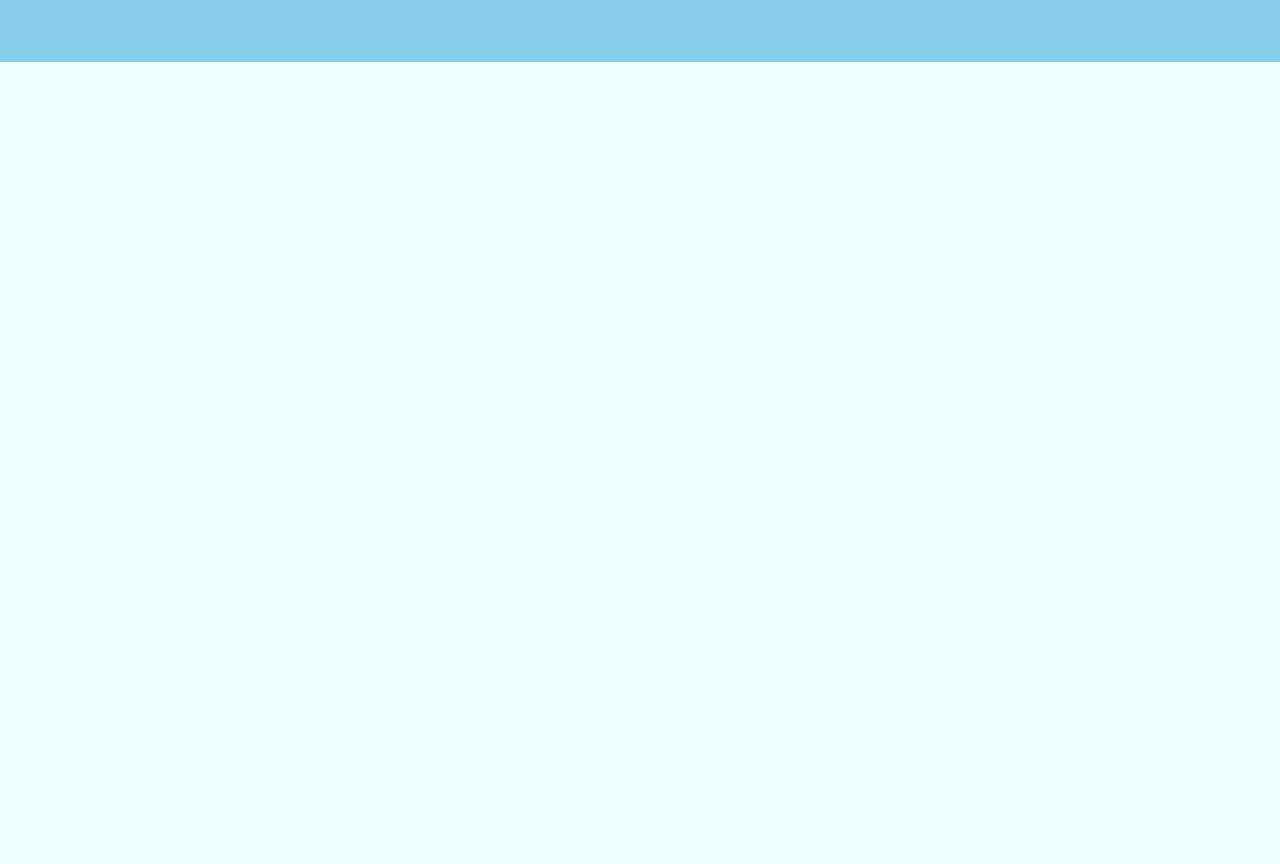
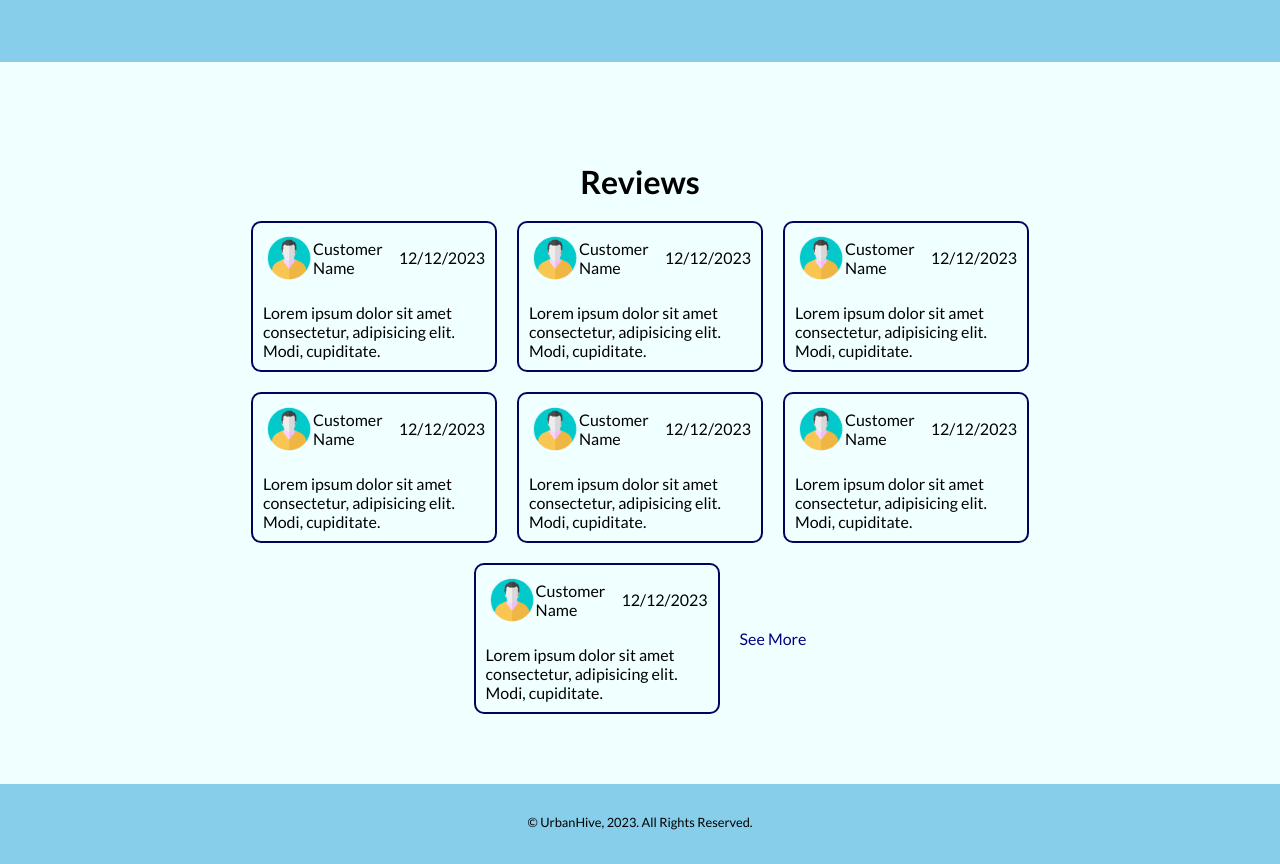
Before and after one commit to mrbannerbear/mens-bags-ecom, a plain HTML site: page index.html in a window 1280 px wide. Shown: the part 2188-3052 px from the top of the page. Before the commit the page ends 2350 px from the top, so only its background shows below. Drawn offline with Linux system fonts and the light colour scheme.

Commit message:
added reviews and footer

```diff
--- a/index.html
+++ b/index.html
@@ -134,6 +134,87 @@
                 </p>
             </div>
         </div>
+
+        <div class="customer-reviews">
+            <h2>Reviews</h2>
+        <div class="reviews">
+            <div class="review-box">
+                <div class="customer">
+                    <img src="resources/customer-picture/person.png" alt="">
+                    <span>Customer Name</span>
+                    <span>12/12/2023</span>
+                </div>
+
+                <p>Lorem ipsum dolor sit amet consectetur,
+                     adipisicing elit. Modi, cupiditate.</p>
+            </div>
+            <div class="review-box">
+                <div class="customer">
+                    <img src="resources/customer-picture/person.png" alt="">
+                    <span>Customer Name</span>
+                    <span>12/12/2023</span>
+                </div>
+
+                <p>Lorem ipsum dolor sit amet consectetur,
+                     adipisicing elit. Modi, cupiditate.</p>
+            </div>
+            <div class="review-box">
+                <div class="customer">
+                    <img src="resources/customer-picture/person.png" alt="">
+                    <span>Customer Name</span>
+                    <span>12/12/2023</span>
+                </div>
+
+                <p>Lorem ipsum dolor sit amet consectetur,
+                     adipisicing elit. Modi, cupiditate.</p>
+            </div>
+            <div class="review-box">
+                <div class="customer">
+                    <img src="resources/customer-picture/person.png" alt="">
+                    <span>Customer Name</span>
+                    <span>12/12/2023</span>
+                </div>
+
+                <p>Lorem ipsum dolor sit amet consectetur,
+                     adipisicing elit. Modi, cupiditate.</p>
+            </div>
+            <div class="review-box">
+                <div class="customer">
+                    <img src="resources/customer-picture/person.png" alt="">
+                    <span>Customer Name</span>
+                    <span>12/12/2023</span>
+                </div>
+
+                <p>Lorem ipsum dolor sit amet consectetur,
+                     adipisicing elit. Modi, cupiditate.</p>
+            </div>
+            <div class="review-box">
+                <div class="customer">
+                    <img src="resources/customer-picture/person.png" alt="">
+                    <span>Customer Name</span>
+                    <span>12/12/2023</span>
+                </div>
+
+                <p>Lorem ipsum dolor sit amet consectetur,
+                     adipisicing elit. Modi, cupiditate.</p>
+            </div>
+            <div class="review-box">
+                <div class="customer">
+                    <img src="resources/customer-picture/person.png" alt="">
+                    <span>Customer Name</span>
+                    <span>12/12/2023</span>
+                </div>
+
+                <p>Lorem ipsum dolor sit amet consectetur,
+                     adipisicing elit. Modi, cupiditate.</p>
+            </div>
+            <a href="" style="text-decoration: none; color: navy;">See More</a>
+        </div>
+        </div>
     </main>
+
+    <footer>
+        <p>&copy; UrbanHive, 2023. All Rights Reserved.</p>
+    </footer>
 </body>
 </html>
--- a/style.css
+++ b/style.css
@@ -80,8 +80,33 @@ h2{text-align: center; font-size: 2rem;}
             color: var(--font-color);
             border: 2px solid var(--font-color);}
 
+        /* reviews */
+        .reviews{width: 80%; margin: auto;
+            border-radius: 10px; display: flex;
+            flex-wrap: wrap; justify-content: center;
+            align-content: center; gap: 20px; padding: 20px;
+            align-items: center;}
+
+            .review-box{border: 2px solid var(--font-color);
+                    border-radius: 10px; width: 25%; padding: 10px;}
+
+            .customer img{width: 50px;}
+
+            .customer{display: flex;
+                justify-content: space-between;
+                align-items: center;
+                margin-bottom: 20px;}
+
 
 /* main ends */
+
+/* footer starts */
+footer{background-color: var(--primary-color);
+    height: 10vh; margin-top: 50px; text-align: center;}
+
+    footer p{padding-top: 30px;
+        font-size: 0.8rem;}
+
 
 
 /* smaller devices */
@@ -108,4 +133,7 @@ h2{text-align: center; font-size: 2rem;}
         text-align: center; height: 100vh;}
     .t-shirt img{height: 40%;}
     .t-shirt-text{margin-top: 50px;}
+
+    .reviews{flex-direction: column;}
+    .review-box{width: 90%;}
 }
```
